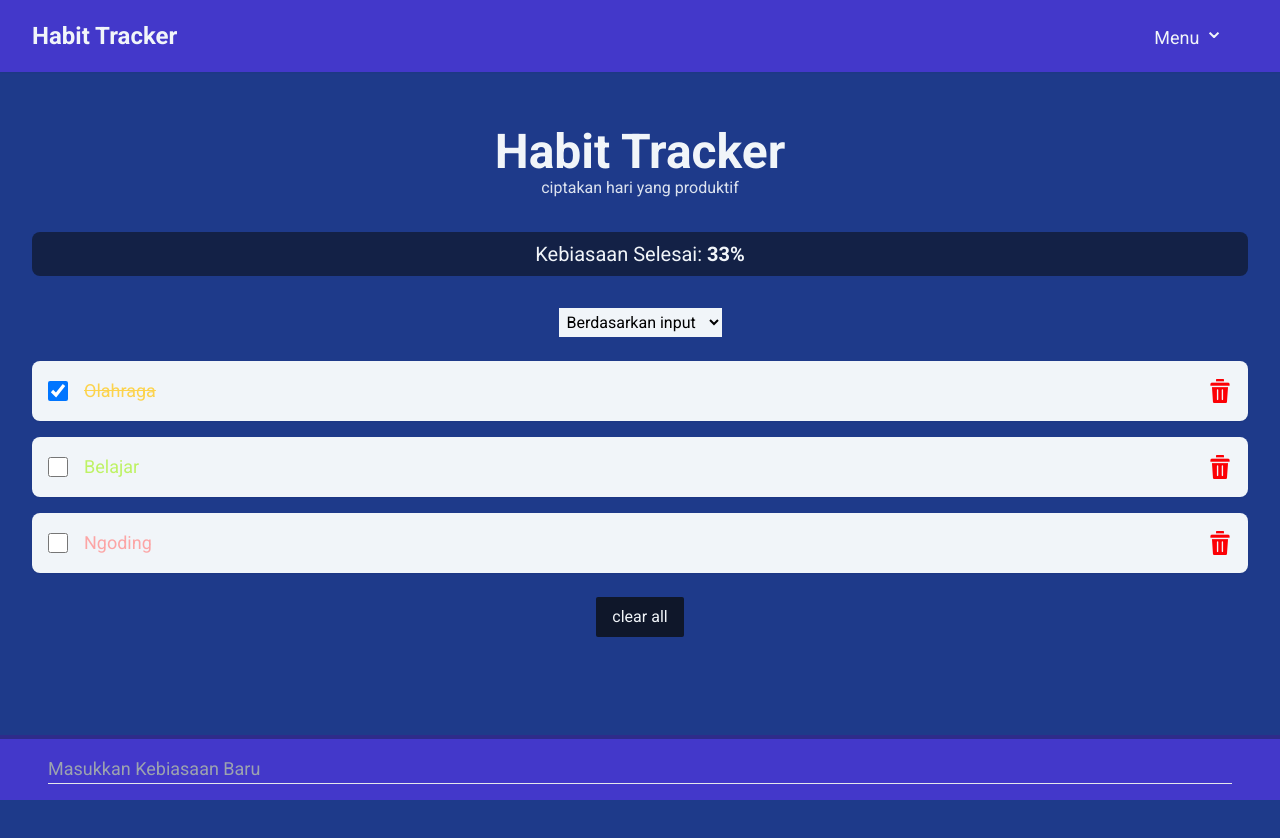
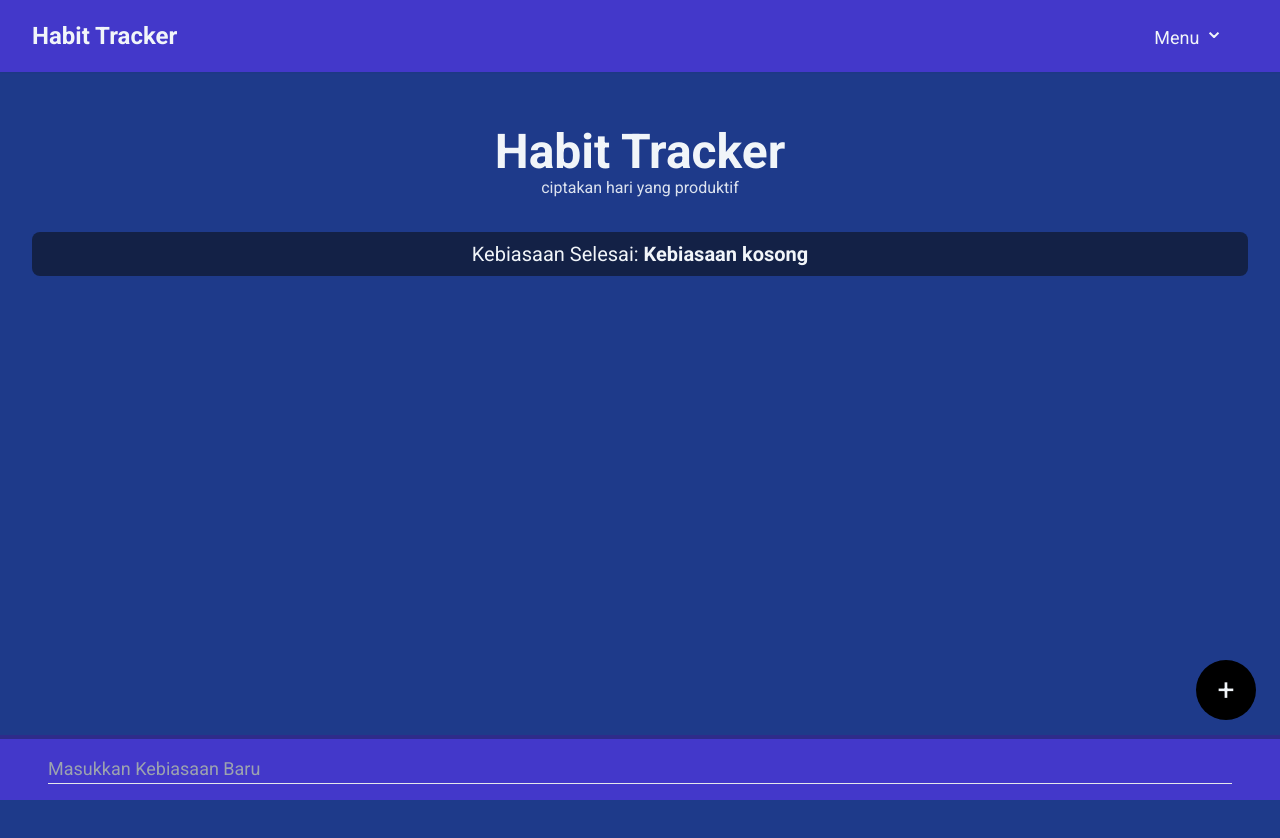
Before and after one commit to WilbertFE/habittracker, a React (Vite) app: page / in a window 1280 px wide. Shown: the top 838 px of the page. After the commit the page ends 800 px from the top, so only its background shows below. Built offline with nearby package versions, Linux system fonts and the light colour scheme.

Commit message:
Membuat UI untuk menu feature

```diff
--- a/index.html
+++ b/index.html
@@ -11,7 +11,7 @@
     <link href="https://fonts.googleapis.com/css2?family=Roboto:wght@100;300;400;500;700&display=swap" rel="stylesheet">
     <!-- Font Link End -->
   </head>
-  <body>
+  <body class="bg-primary">
     <div id="root"></div>
     <script type="module" src="/src/main.jsx"></script>
   </body>
--- a/src/App.jsx
+++ b/src/App.jsx
@@ -6,27 +6,10 @@ import Main from "./components/Main";
 import Footer from './components/Footer';
 import Input from "./components/Input";
 import Navbar from "./components/Navbar";
+import Tambah from "./components/Tambah";
+
 // data default
-let defaultHabits = [
-  {
-    id: Date.now() + 1,
-    name: 'Olahraga',
-    checked: true,
-    type: 'sport'
-  },
-  {
-    id: Date.now() + 2,
-    name: 'Belajar',
-    checked: false,
-    type: 'study'
-  },
-  {
-    id: Date.now() + 3,
-    name: 'Ngoding',
-    checked: false,
-    type: 'work'
-  }
-];
+let defaultHabits = [];
 
 // jika localStorage ada isinyaa
 if(localStorage.length > 0){
@@ -120,8 +103,12 @@ export default function App() {
   setHabits(newHabits.filter((habit) => type === 'all' ? habit : habit.type === type));
   }
 
+  function handleAddWType(value, type){
+    console.log('ok');
+  }
+
   return (
-    <div id="app" className="font-roboto bg-primary min-h-[1000px]">
+    <div id="app" className="font-roboto">
 
       {/* Awal NavBar */}
       <Navbar onType={handleType}/>
@@ -143,6 +130,10 @@ export default function App() {
       </Footer>
       {/* Akhir Footer */}
 
+      {/* Awal plus button */}
+      <Tambah onAddWType={handleAddWType} />
+      {/* Akhir plus button */}
+
     </div>
   );
 }
--- /dev/null
+++ b/src/components/Tambah.jsx
@@ -0,0 +1,36 @@
+import { useState } from "react";
+
+export default function Tambah({onAddWType}){
+    const [isOpen, setIsOpen] = useState(true);
+
+    return (
+    <>
+    <button className="flex w-[60px] h-[60px] bg-black rounded-full fixed right-6 bottom-20">
+        <span className="text-light text-3xl m-auto">+</span>
+    </button>
+    <div className="hidden fixed left-0 top-0 right-0 bottom-0 bg-black/30">
+        <div className="fixed left-12 right-12 min-h-[50px] bottom-[50%] translate-y-[50%] bg-white rounded-lg shadow-lg">
+            <form>
+                <div className="flex flex-wrap m-4">
+                    <label className="block w-full mb-2" htmlFor="nama-kebiasaan">Nama :</label>
+                    <input className="border border-black" type="text" id="nama-kebiasaan" />
+                </div>
+                <div className="flex flex-wrap m-4 mb-10">
+                    <span className="block w-full mb-2">Tipe :</span>
+                    <select className="border border-black">
+                        <option value="sport">Olahraga</option>
+                        <option value="work">Pekerjaan</option>
+                        <option value="study">Belajar</option>
+                        <option value="default">Default</option>
+                    </select>
+                </div>
+                <div className="flex flex-wrap m-4">
+                    <button type="submit" className="block py-2 px-4 bg-dark text-light rounded-md">Tambah</button>
+                </div>
+            </form>
+            <button onClick={() => setIsOpen(false)} className="w-[40px] h-[40px] rounded-full bg-red-500 absolute -top-4 -right-4 text-light">X</button>
+        </div>
+    </div>
+    </>
+    );
+}
```
